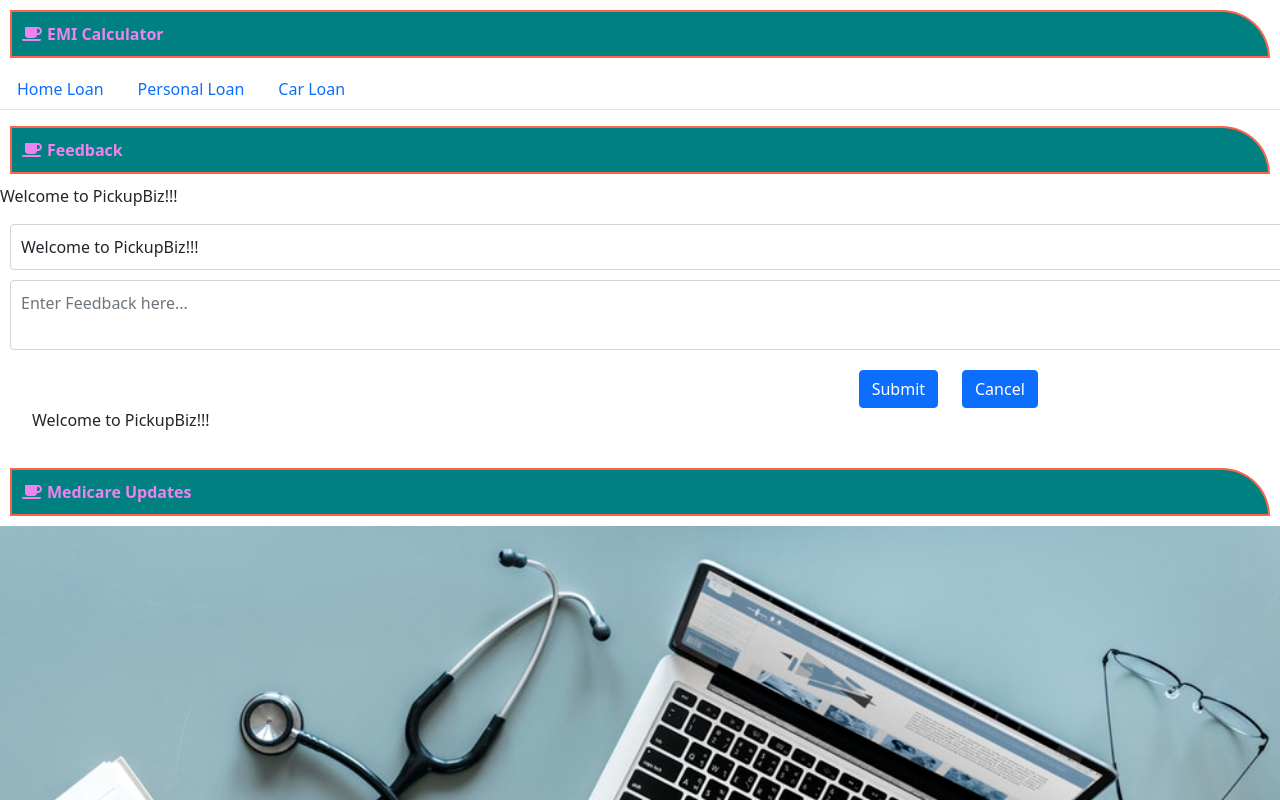
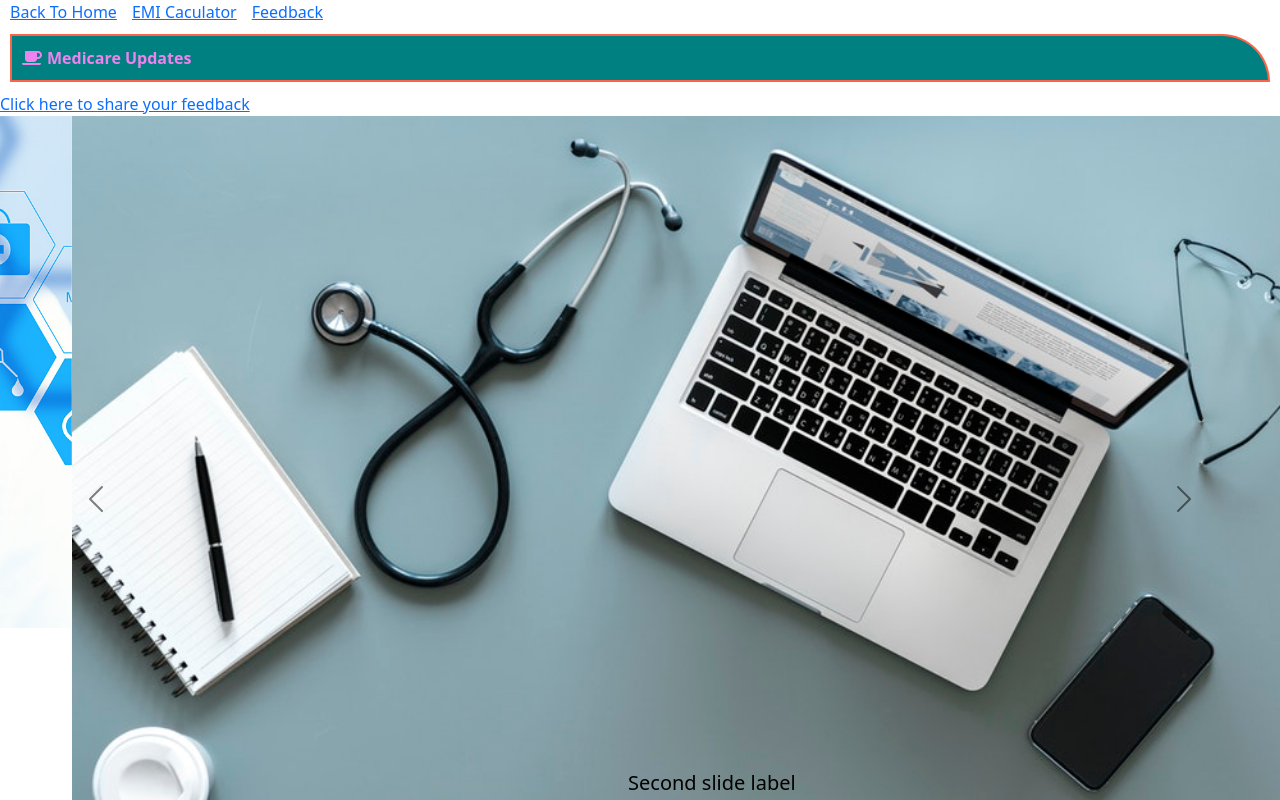
Before and after one commit to syedlaiqali/medi4sure-1, a React (Create React App) app: page / in a window 1280 px wide. Shown: the top 800 px of the page. Built offline with nearby package versions, Linux system fonts and the light colour scheme.

Commit message:
Added the Router to App

```diff
--- a/package.json
+++ b/package.json
@@ -13,6 +13,7 @@
     "react": "^17.0.2",
     "react-bootstrap": "^2.0.0-rc.0",
     "react-dom": "^17.0.2",
+    "react-router-dom": "^5.3.0",
     "react-scripts": "4.0.3",
     "web-vitals": "^1.1.2"
   },
--- a/src/App.css
+++ b/src/App.css
@@ -1,3 +1,8 @@
+.navlink{
+  margin: 5px;
+  padding-left: 5px;
+
+}
 .App {
   text-align: center;
 }
--- a/src/App.js
+++ b/src/App.js
@@ -1,9 +1,35 @@
+import { BrowserRouter as Router, Switch, Route, Link } from "react-router-dom";
 import { Home } from "./components/Home/Home";
+import { EMICalc } from "./components/EMICalc/EMICalc";
+import { Feedback } from "./components/Feedback/Feedback";
+import "./App.css";
+import React from "react";
 
 export const App = () => {
   return (
-    <div>
-      <Home />
-    </div>
+    <React.Fragment>
+      <Router>
+        <Link to="/" className="navlink">
+          Back To Home
+        </Link>
+        <Link to="/emicalc" className="navlink">
+          EMI Caculator
+        </Link>
+        <Link to="/feedback" className="navlink">
+          Feedback
+        </Link>
+        <Switch>
+          <Route path="/emicalc">
+            <EMICalc />
+          </Route>
+          <Route path="/feedback">
+            <Feedback />
+          </Route>
+          <Route path="/">
+            <Home />
+          </Route>
+        </Switch>
+      </Router>
+    </React.Fragment>
   );
 };
--- a/src/components/EMICalc/EMICalc.jsx
+++ b/src/components/EMICalc/EMICalc.jsx
@@ -1,11 +1,15 @@
+import React from "react";
 import { Tabs, Tab } from "react-bootstrap";
 import { LoanItem } from "../EMICalc/LoanItem";
+import { HeaderForComp } from "../Common/HeaderForComp";
 
 export const EMICalc = () => {
   console.log("Hey I am in EMICalc");
   return (
+    <React.Fragment>
+      <HeaderForComp title="EMI Calculator" />
       <Tabs
-      defaultActiveKey="profile"
+        defaultActiveKey="homeloan"
         id="uncontrolled-tab-example"
         className="mb-3"
       >
@@ -19,5 +23,6 @@ export const EMICalc = () => {
           <LoanItem type="Car" />
         </Tab>
       </Tabs>
+    </React.Fragment>
   );
 };
--- a/src/components/Feedback/Feedback.jsx
+++ b/src/components/Feedback/Feedback.jsx
@@ -1,5 +1,6 @@
 import React, { useState } from "react";
 import { Row, Col, Form, Button } from "react-bootstrap";
+import { HeaderForComp } from "../Common/HeaderForComp";
 import "./Feedback.css";
 
 export const Feedback = () => {
@@ -9,9 +10,7 @@ export const Feedback = () => {
   };
   return (
     <Form>
-      <p>
-        <span>{val}</span>
-      </p>
+      <HeaderForComp title="Feedback" />
       <Form.Control
         placeholder="Enter the Title..."
         className="fbrow"
--- a/src/components/Home/Home.jsx
+++ b/src/components/Home/Home.jsx
@@ -6,11 +6,6 @@ import { HeaderForComp } from "../Common/HeaderForComp";
 export const Home = () => {
   return (
     <div>
-      <HeaderForComp title="EMI Calculator" />
-      <EMICalc />
-      <HeaderForComp title="Feedback" />
-      <Feedback />
-      <HeaderForComp title="Medicare Updates" />
       <MediUpdates />
     </div>
   );
--- a/src/components/Home/MediUpdates.jsx
+++ b/src/components/Home/MediUpdates.jsx
@@ -1,7 +1,13 @@
+import React from "react";
 import { Carousel } from "react-bootstrap";
+import { Link } from "react-router-dom";
+import { HeaderForComp } from "../Common/HeaderForComp";
 
 export const MediUpdates = () => {
   return (
+    <React.Fragment>
+      <HeaderForComp title="Medicare Updates" />
+      <Link to="/feedback">Click here to share your feedback</Link>
       <Carousel variant="dark">
         <Carousel.Item>
           <img
@@ -39,5 +45,6 @@ export const MediUpdates = () => {
           </Carousel.Caption>
         </Carousel.Item>
       </Carousel>
+    </React.Fragment>
   );
 };
```
Also changed, not shown: src/components/Products/ProductList.jsx (added, +11 -0 lines), 1 other file (tests, documents, lock files or other folders). Lines whose indentation alone changed are shown as unchanged.
